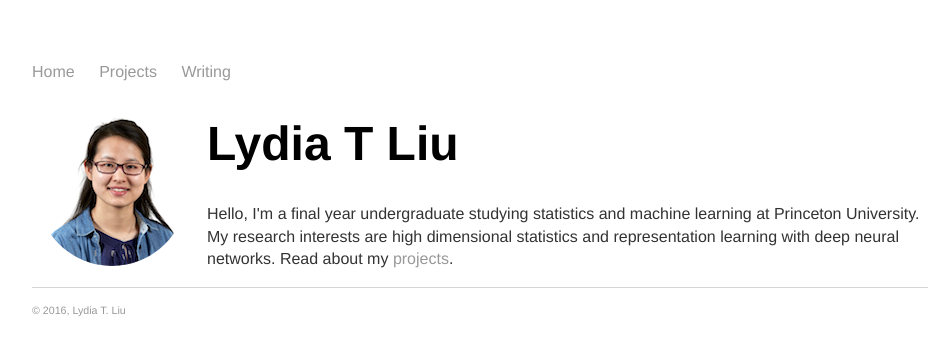
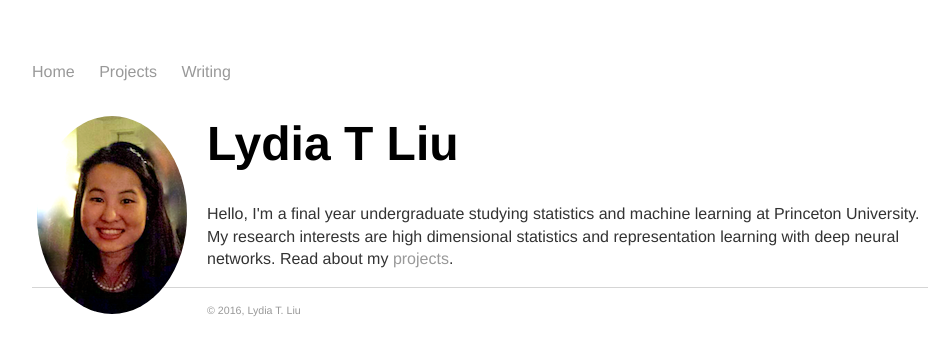
Before and after one commit to serenalwang/serenalwang.github.io, a Jekyll site: the page built from index.html, in a window 1280 px wide. Shown: the top 355 px of the page, without its empty margins (160-1107 px from the left). Built offline with Jekyll 4.4.1, drawn with Linux system fonts in a browser that asks for light colours.

Commit message:
Update index.html

```diff
--- a/index.html
+++ b/index.html
@@ -4,7 +4,7 @@
 ---
 <div class="blurb">
 
-	<img src="img/msr.png" alt="Photo" class="leftside_image">
+	<img src="img/me2.png" alt="Photo" class="leftside_image">
 	<h1>Lydia T Liu</h1>
 		<p>Hello, I'm a final year undergraduate studying statistics and machine learning at Princeton University. My research interests are high dimensional statistics and representation learning with deep neural networks. Read about my <a href="/projects">projects</a>.</p>
 </div><!-- /.blurb -->
```
